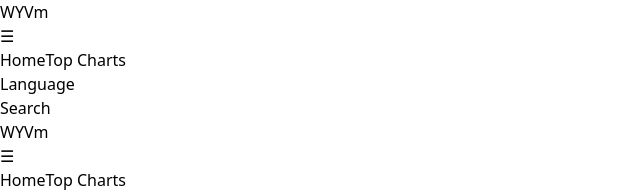
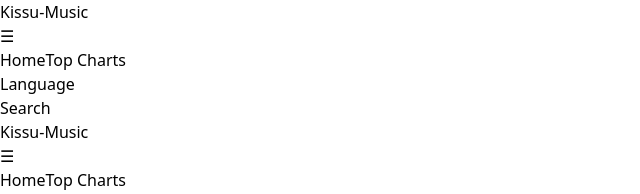
Before and after one commit to dusthere/WYVmusic, a React (Vite) app: page / in a window 1280 px wide. Shown: the top 194 px of the page, without its empty margins (0-640 px from the left). Built offline with nearby package versions, Linux system fonts and the light colour scheme; no server answers.

Commit message:
Update Header.jsx

```diff
--- a/src/Components/Header.jsx
+++ b/src/Components/Header.jsx
@@ -15,7 +15,7 @@ function Header() {
   return (
     <header className="bg-gradient-to-b from-gray-300 to-gray-500 text-black fixed w-full top-0 z-50">
       <div className="container mx-auto flex justify-between items-center py-7 px-8">
-        <div className="text-4xl font-extrabold">WYVm</div>
+        <div className="text-4xl font-extrabold">Kissu-Music</div>
 
         {/* Hamburger menu button */}
         <button
```
